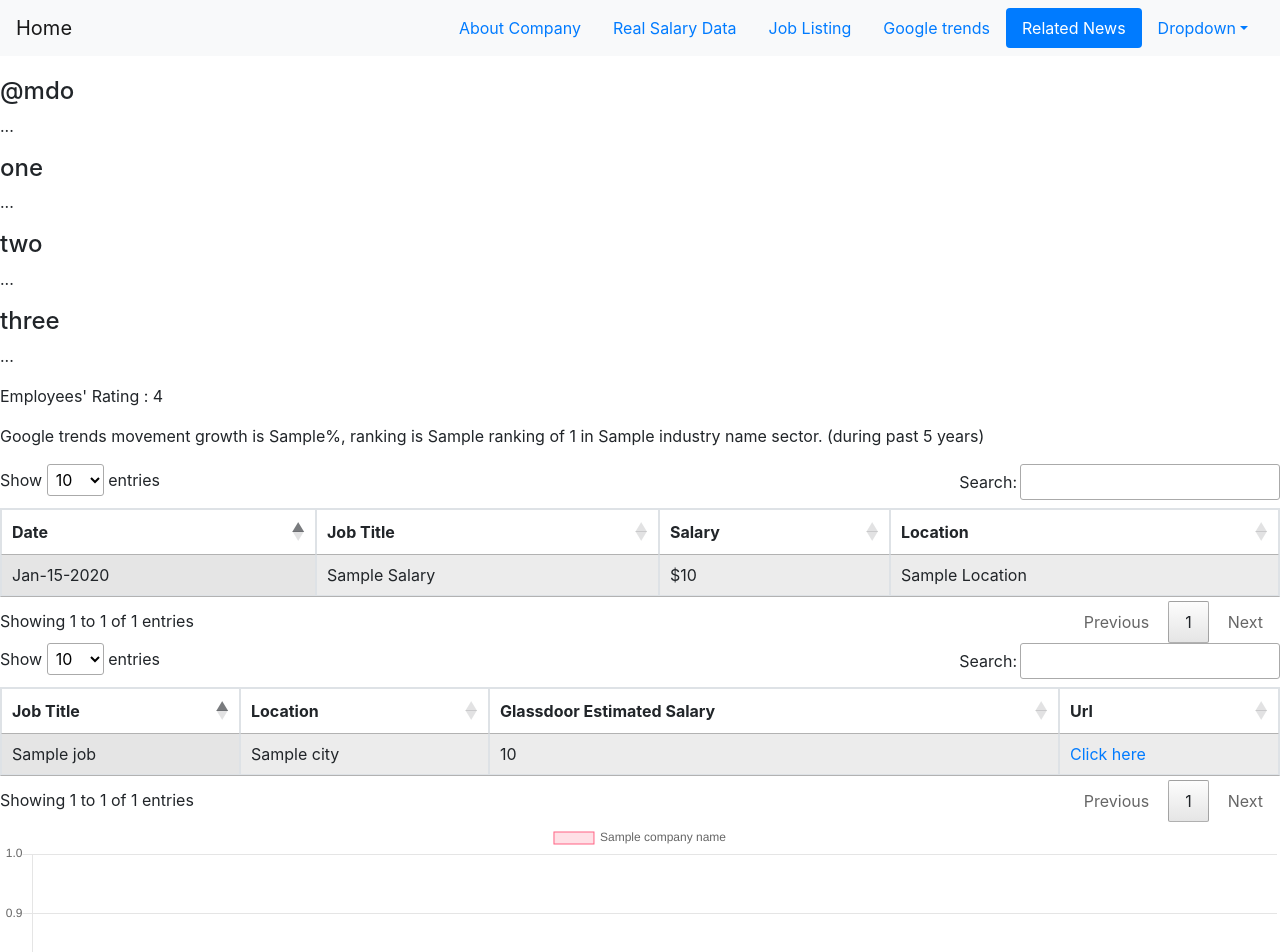
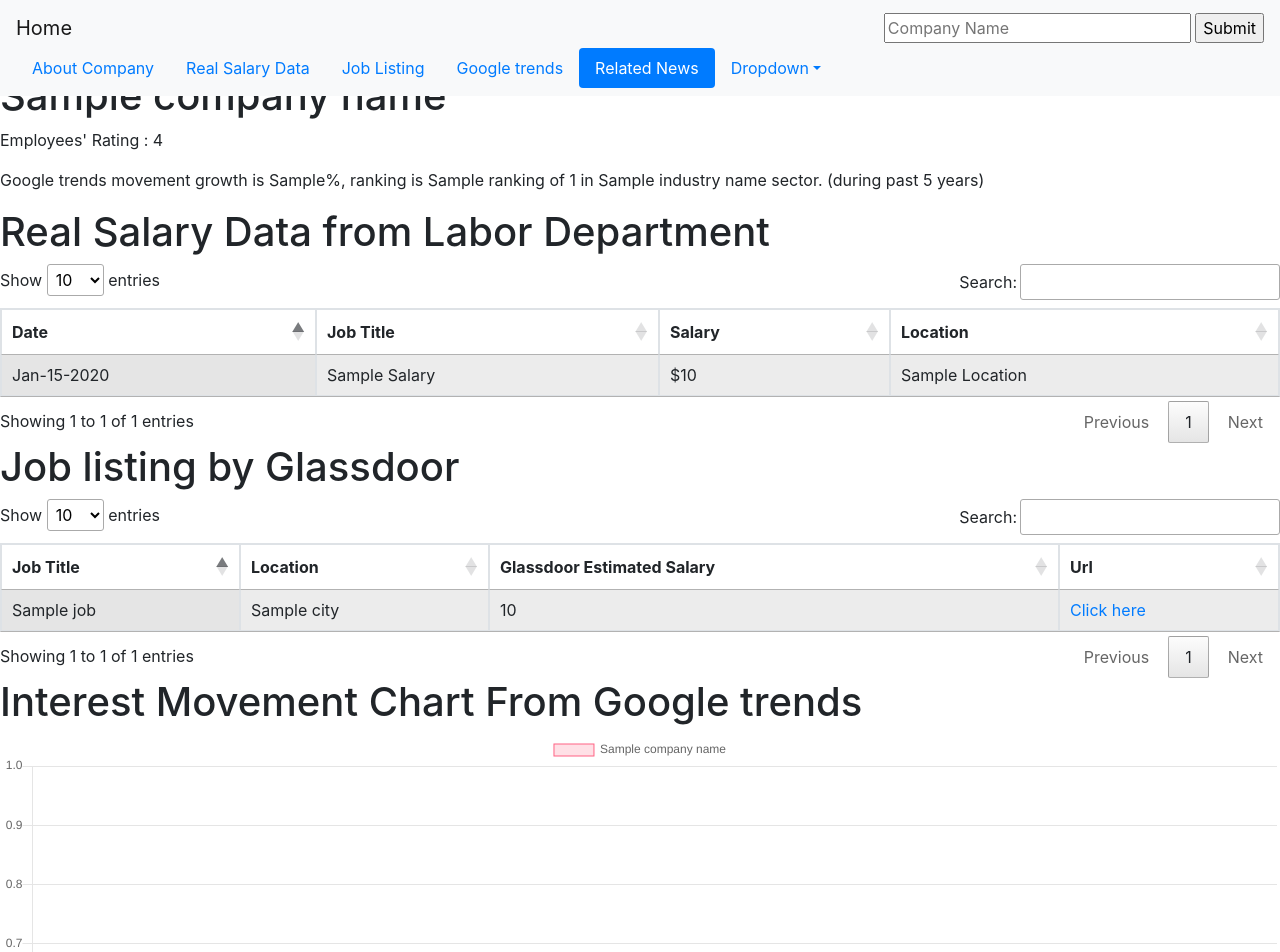
Before and after one commit to parksunah/HB-Project-Grow-together, a Flask app: template templates/form.html in a window 1280 px wide. Shown: the top 952 px of the page. Run offline with Flask 2, Linux system fonts and the light colour scheme; tables that the repository leaves empty hold one stand-in row (values such as "Sample post"); the template is opened without the code that fills it: values that come from a table or form of the project are taken from there, most other values are stand-ins (such as "Sample title", 1, 10 or a date in 2020); some libraries are stand-ins or nearby versions.

Commit message:
Created gmap and worked on ranking page.

```diff
--- a/server.py
+++ b/server.py
@@ -1,6 +1,6 @@
 from jinja2 import StrictUndefined
 import json
-from flask import Flask, render_template, redirect, request, flash, session, url_for, jsonify, flash
+from flask import Flask, render_template, redirect, request, flash, jsonify
 from flask_debugtoolbar import DebugToolbarExtension
 import requests
 import os
@@ -49,8 +49,8 @@ def create_result_view():
     company_name = form.company.data
     company_name = company_name.upper()
     company = Company.query.options(
-        db.joinedload("industry")
-    ).filter_by(name=company_name).first()
+                db.joinedload("industry")
+                ).filter_by(name=company_name).first()
     print('#' * 20, datetime.now() - start) # for checking runtime
 
     job_listings = get_job_listings(company_name)
@@ -77,10 +77,16 @@ def create_result_view():
 
 
         interest_chart=create_interest_chart(company)
+        location=get_maps(company_name)
+        print('#' * 20, datetime.now() - start) # for checking runtime
+        print(location)
 
         salary_query = company.salaries
 
         return render_template( "form.html",
+                                map_key=os.environ['MAP_KEY'],
+                                form=form,
+                                location=location,
                                 salary_query=salary_query,
                                 company_name=company_name,
                                 job_listings=job_listings,
@@ -99,7 +105,6 @@ def create_result_view():
 
 def create_interest_chart(company):
     """Google trends interest chart generator."""
-
 
     if not company.interest:
         return None
@@ -169,7 +174,6 @@ def get_company_infos(company_name):
         return (company_desc, company_img)
 
     elif 'webPages' in search_results:
-
         # If API's search result has no Wikipedia sector,
         # it will return the first webpage's description.
         company_desc = search_results['webPages']['value'][0]['snippet']
@@ -190,14 +194,16 @@ def get_news():
 
     news_key = os.environ['NEWS_KEY']
 
-    company_name2 = request.args.get("company_name")
-    company_name = company_name2.lower()
+    cap_company_name = request.args.get("company_name")
+    company_name = cap_company_name.lower()
 
     news_date = request.args.get("from")
     from_date = datetime.datetime.strptime(news_date, "%b-%d-%Y")
     to_date = from_date + datetime.timedelta(6)
 
-    print(news_date)
+    print("********************", news_date)
+    print("********************", from_date.isoformat())
+    print("********************", to_date)
 
     url = "https://newsapi.org/v2/everything"
 
@@ -206,13 +212,54 @@ def get_news():
             "from": from_date,
             "to": to_date,
             "sortBy" : "relevancy",
-            "apiKey" : news_key
+            "apiKey" : news_key,
+            "language":"en"
             }
 
     response = requests.get(url, params=params)
     print(response.url)
 
     return jsonify(response.json()['articles'])
+
+
+@app.route("/map.json")
+def get_maps(company_name):
+
+
+    map_key = os.environ['MAP_KEY']
+
+    url = ("https://maps.googleapis.com/maps/api/place/findplacefromtext/json")
+    params = { "input" : company_name + " HQ california",
+               "inputtype" : "textquery",
+               "fields":"photos,formatted_address,name,rating,opening_hours,geometry",
+               "key":map_key}
+
+    response = requests.get(url, params=params)
+    r = response.json()
+
+    if r['status'] != 'ZERO_RESULTS':
+
+        location = {"name" : r['candidates'][0]['name'],
+                    "address": r['candidates'][0]['formatted_address'],
+                    "lat" : r['candidates'][0]['geometry']['location']['lat'],
+                    "lng" : r['candidates'][0]['geometry']['location']['lng']}
+    else:
+        return None
+
+    return location
+
+@app.route("/interest_ranking")
+def create_interest_ranking_page():
+    """Create google interest ranking page in each industry sector."""
+
+    industry_name = request.args.get("industry_name")
+
+    company = Company.query.options(
+                    db.joinedload("industry")
+                      ).filter_by(industry_name=industry_name).order_by(Company.desc).all()
+
+
+    return render_template("interest_ranking.html", industry=industry)
 
 
 
--- a/templates/base.html
+++ b/templates/base.html
@@ -25,6 +25,7 @@
 </head>
 
 
+
 <body>
 
    {% with messages = get_flashed_messages() %}
@@ -36,6 +37,11 @@
   {% endwith %}
 
 
+
+</script>
+
+
+
   {% block content %} CONTENT HERE {% endblock %}
 
 </body>
--- a/templates/company_search_form.html
+++ b/templates/company_search_form.html
@@ -1,6 +1,6 @@
 {% extends 'base.html' %}
 
-{% block title %} Search {% endblock %}
+{% block title %} Inside Out {% endblock %}
 
 {% block content %}
 
--- a/templates/form.html
+++ b/templates/form.html
@@ -1,11 +1,12 @@
 {% extends 'base.html' %}
 
-{% block title %} Search {% endblock %}
+{% block title %} Inside Out {% endblock %}
 
 {% block content %}
 
 
-<!-- Nav bar with scrollable area -->
+<!-- Nav bar with scrollable area ///////////////////////////////////////////-->
+
  <style>
   body {
       position: relative;
@@ -15,7 +16,14 @@
 <body data-spy="scroll" data-target="#navbar-example2" data-offset="50">
 
 <nav id="navbar-example2" class="navbar navbar-light bg-light fixed-top">
-  <a class="navbar-brand" href="#">Home</a>
+  <a class="navbar-brand" href="/search">Home</a>
+  <form action="/company_view" method="GET">
+        <div class="company-search">
+            {{ form.company(size=25) }}
+            {{ form.submit() }}
+        </div>
+    </form>
+
   <ul class="nav nav-pills">
     <li class="nav-item">
       <a class="nav-link" href="#logo">About Company</a>
@@ -43,20 +51,37 @@
     </li>
   </ul>
 </nav>
-<div data-spy="scroll" data-target="#navbar-example2" data-offset="0">
-  <h4 id="fat">@fat</h4>
-  <p>...</p>
-  <h4 id="mdo">@mdo</h4>
-  <p>...</p>
-  <h4 id="one">one</h4>
-  <p>...</p>
-  <h4 id="two">two</h4>
-  <p>...</p>
-  <h4 id="three">three</h4>
-  <p>...</p>
-</div>
+
+
+<!-- Autocomplete  ///////////////////////////////////////////////////////// -->
+
+<script type="text/javascript">
+
+    $(document).ready(function () {
+    const companies=[];
+
+    function loadCompanies(){
+        $.getJSON('/companies', function(data, status, xhr){
+            for (let i = 0; i < data.length; i++ ) {
+                companies.push(data[i].name);
+            }
+    });
+    };
+
+    loadCompanies();
+
+    $("#company").autocomplete({
+                    source: companies,
+                    minLength:3
+                });
+    });
+</script>
+
 
 <!-- Logo and Definition /////////////////////////////////////////////////// -->
+
+<br><br><br>
+<h1>{{ company_name }}</h1>
 
 {% if company_infos[1] %}
 <div id="logo">
@@ -72,15 +97,21 @@
 
 <!-- rating, ranking /////////////////////////////////////////////////////// -->
 
+<div id="rating">
 {% if job_listings %}
 <p> Employees' Rating : {{ job_listings[0]["Rating"]}} </p>
 {% endif %}
+</div>
 
+<div id="ranking" data-ranking="{{ industry_name }}">
 {% if ranking %}
 <p> Google trends movement growth is {{ interest_growth }}%, ranking is {{ ranking }} of {{ industry_num }} in {{ industry_name }} sector. (during past 5 years) </p>
 {% endif %}
+</div>
 
 <!-- Salary table ////////////////////////////////////////////////////////// -->
+
+<h1> Real Salary Data from Labor Department </h1>
 
 <div id="salary">
 <table id ="salary-table" class="display table table-striped table-bordered" data-company-name="{{ company_name }}">
@@ -116,6 +147,8 @@ $(document).ready(function() {
 
 <!-- Glassdoor job listing table /////////////////////////////////////////// -->
 
+<h1> Job listing by Glassdoor </h1>
+
 <div id="job-listing">
 <table class="display table table-striped table-bordered">
 <thead>
@@ -140,6 +173,8 @@ $(document).ready(function() {
 </div>
 
 <!-- Google trends interest chart ////////////////////////////////////////// -->
+
+<h1> Interest Movement Chart From Google trends </h1>
 
 <div id="chart">
 <canvas data-chart='{{ interest_chart|tojson }}' id="myChart"></canvas>
@@ -184,6 +219,8 @@ const myChart = new Chart.Line(ctx, {
 
 <!-- News generator by click event ///////////////////////////////////////// -->
 
+<h1> News </h1>
+<div id="news-article"> ********</div>
 
 <script type="text/javascript">
 
@@ -226,7 +263,62 @@ document.getElementById("myChart").onclick = function(evt){
 </script>
 
 
-<div id="news-article"> ********</div>
+<!-- News generator by click event ///////////////////////////////////////// -->
+
+    <h1>Location</h1>
+
+    <style>
+       /* Set the size of the div element that contains the map */
+      #map {
+        height: 400px;  /* The height is 400 pixels */
+        width: 100%;  /* The width is the width of the web page */
+       }
+    </style>
+
+    <div id="address"></div>
+    <div id="location-name"></div>
+    <!--The div element for the map -->
+    <div id="map" data-map='{{ location|tojson }}'></div>
+
+
+
+    <script>
+
+    function initMap() {
+
+      const mapLocation = { lat: $("#map").data("map").lat,
+                            lng: $("#map").data("map").lng };
+      const locationName = $("#map").data("map").name;
+
+      const map = new google.maps.Map(
+          document.getElementById('map'), {zoom: 16, center: mapLocation});
+
+      const marker = new google.maps.Marker({position: mapLocation, map: map});
+
+      let infoWindow = new google.maps.InfoWindow({
+          content: locationName
+        });
+
+      marker.addListener('click', function() {
+          infoWindow.open(map, marker);
+        });
+    }
+
+
+    const address = $("#map").data("map").address;
+    const locationName = $("#map").data("map").name;
+    $("#address").html(address);
+    $("#location-name").html(locationName);
+
+    </script>
+
+
+
+    <script async defer
+    src="https://maps.googleapis.com/maps/api/js?key={{ map_key }}&callback=initMap">
+    </script>
+  </body>
+</html>
 
 
 {% endblock %}
```
Also changed, not shown: templates/interest_ranking.html (added, +13 -0 lines), templates/test.html (added, +80 -0 lines), test.py (+22 -8 lines), test2.py (added, +22 -0 lines).
